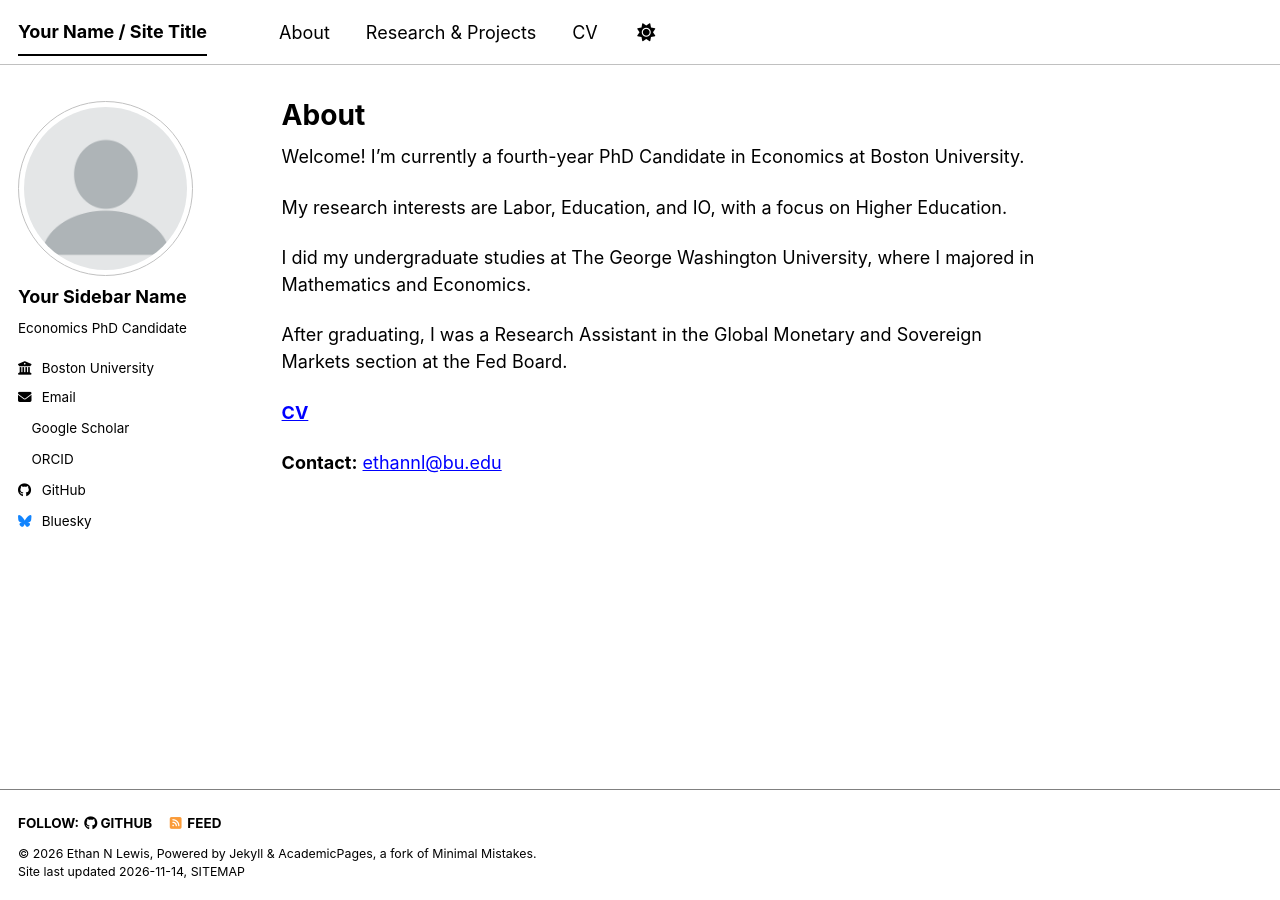
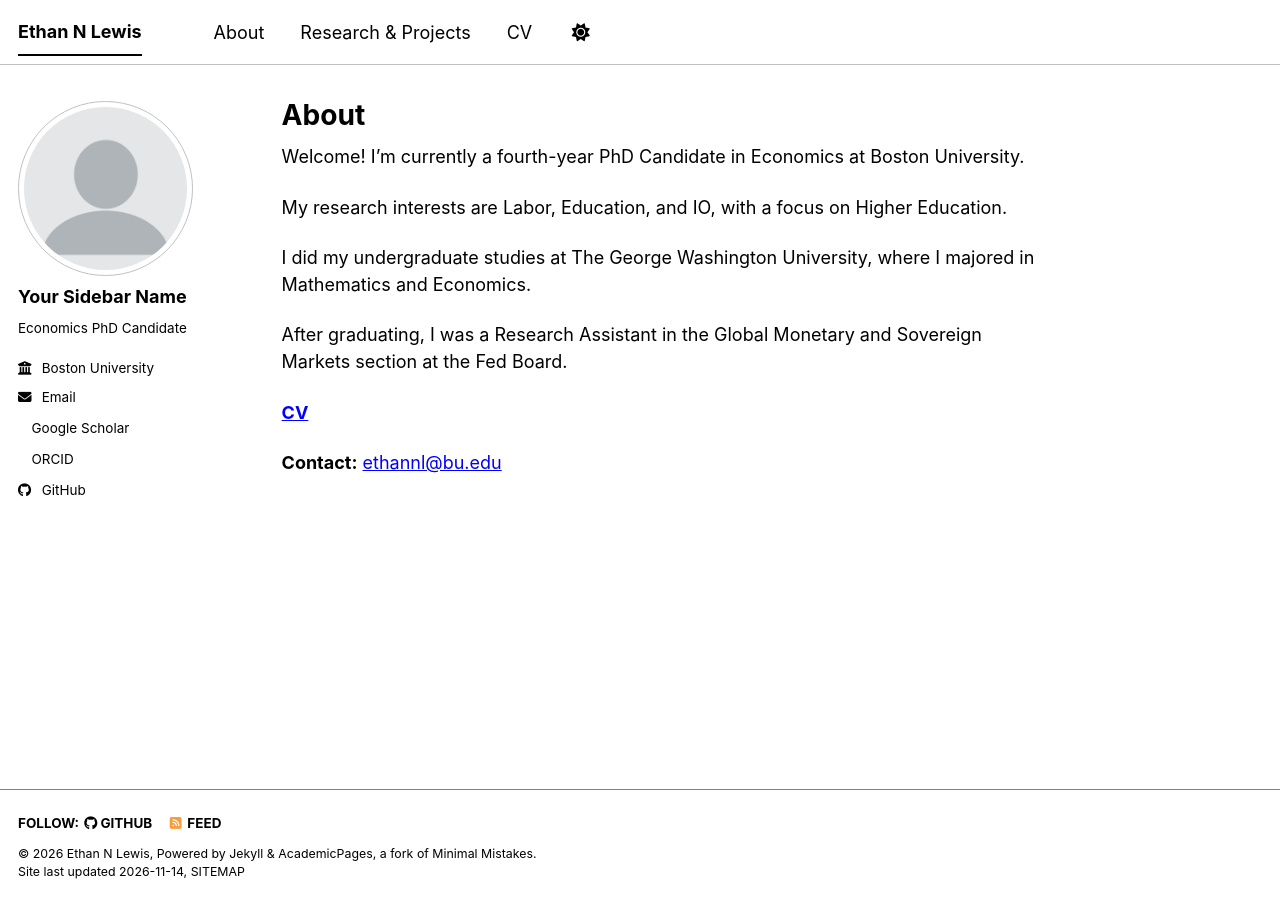
Before and after one commit to ethannlewis/ethannlewis.github.io, a Jekyll site: the page built from _pages/about.md, in a window 1280 px wide. Built offline with Jekyll 4.4.1, drawn with Linux system fonts in a browser that asks for light colours; a style sheet for code colours, icons or effects is not loaded.

Commit message:
Update _config.yml

```diff
--- a/_config.yml
+++ b/_config.yml
@@ -9,10 +9,10 @@
 # Basic Site Settings
 locale                   : "en-US"
 site_theme               : "contrast" # The available themes options are "default", "air", "sunrise", "mint", "dirt" and "contrast"
-title                    : "Your Name / Site Title"
+title                    : "Ethan N Lewis"
 title_separator          : "-"
 name                     : &name "Ethan N Lewis"
-description              : &description "Your Name's academic portfolio"   # Update this with a general description of your site, this is the default if not overridden by a page
+description              : &description ""  # Update this with a general description of your site, this is the default if not overridden by a page
 url                      : https://ethannlewis.github.io # The base hostname & protocol for your site e.g. "https://[your GitHub username].github.io",
                                                            # or if you already have some other page hosted on Github then use "https://[your GitHub username].github.io/[Your Repo Name]"
 baseurl                  : "" # the subpath of your site, e.g. "/blog"
@@ -57,7 +57,7 @@ author:
 
   # Social media
   artstation       : # Username
-  bluesky          : "bsky.app" # Replace this with you Bluesky username
+  bluesky          : #"bsky.app" # Replace this with you Bluesky username
   facebook         : # Username
   flickr           : # Username
   foursquare       : # Username
```
